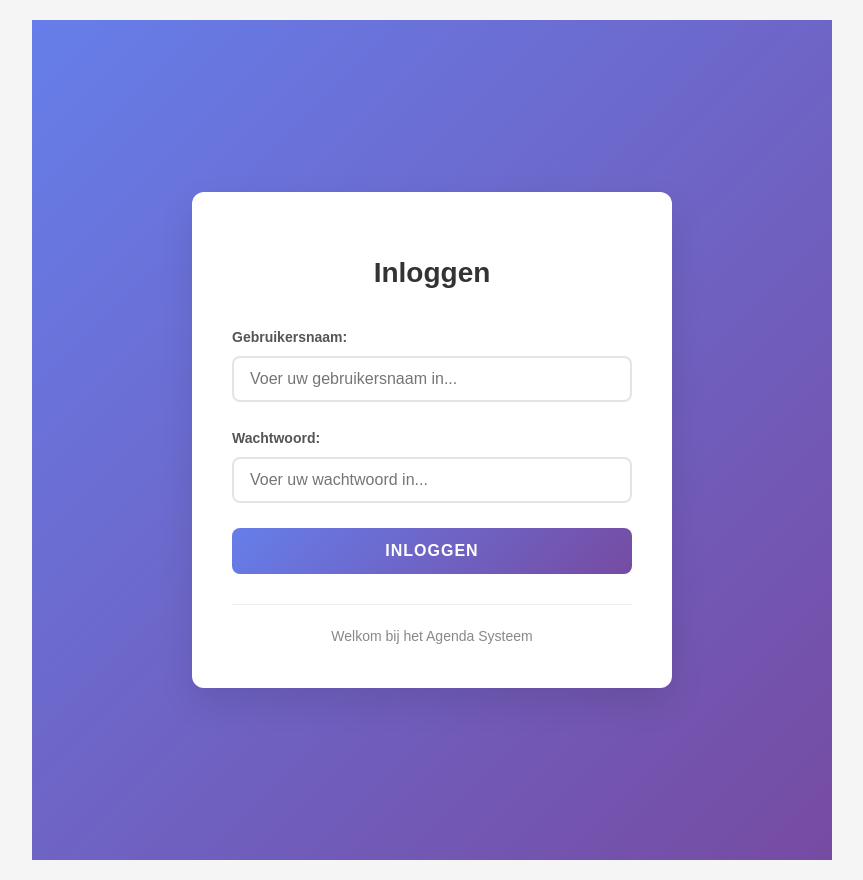
After one commit to JeaV2/program1, a PHP site: page /agenda_opdracht/php2/agenda_opdracht/login_view.php in a window 1280 px wide. The commit adds this page. Shown: the whole page, without its empty margins (208-1071 px from the left). Run offline with PHP 8.4, Linux system fonts and the light colour scheme.

Commit message:
Add login system and session checks to agenda app
Introduces a login system with index.php, login_view.php, and supporting CSS. Adds session_check.php and integrates session validation into agenda_bewerken.php, agenda_toevoegen.php, and agenda_verwijderen.php. Removes error reporting from agenda.php and agenda_verwijderen.php. Updates the SQLite database file.

```diff
--- a/php2/agenda_opdracht/agenda.php
+++ b/php2/agenda_opdracht/agenda.php
@@ -1,6 +1,5 @@
 <?php
-ini_set('display_errors', 1);
-error_reporting(E_ALL);
+
 require '../crud/config.php';
 require './helpers.php';
 
--- a/php2/agenda_opdracht/agenda_bewerken.php
+++ b/php2/agenda_opdracht/agenda_bewerken.php
@@ -1,4 +1,5 @@
 <?php
+require_once("session_check.php");
 
 $id = $_GET['id'] ?? null;
 if (empty($id)) {
--- a/php2/agenda_opdracht/agenda_toevoegen.php
+++ b/php2/agenda_opdracht/agenda_toevoegen.php
@@ -1,3 +1,5 @@
 <?php
+require_once("session_check.php");
+
 
 include_once 'agenda_toevoegen_view.php';
--- a/php2/agenda_opdracht/agenda_verwijderen.php
+++ b/php2/agenda_opdracht/agenda_verwijderen.php
@@ -1,8 +1,6 @@
 <?php
 
-
-ini_set('display_errors', 1);
-error_reporting(E_ALL);
+require_once("session_check.php");
 require '../crud/config.php';
 
 // Get the ID parameter from URL
--- /dev/null
+++ b/php2/agenda_opdracht/css/login.css
@@ -0,0 +1,139 @@
+.login-container {
+    min-height: 100vh;
+    display: flex;
+    align-items: center;
+    justify-content: center;
+    background: linear-gradient(135deg, #667eea 0%, #764ba2 100%);
+    padding: 20px;
+}
+
+.login-card {
+    background: white;
+    border-radius: 12px;
+    padding: 40px;
+    box-shadow: 0 15px 35px rgba(0, 0, 0, 0.1);
+    width: 100%;
+    max-width: 400px;
+    text-align: center;
+}
+
+.login-card h1 {
+    color: #333;
+    margin-bottom: 30px;
+    font-size: 28px;
+    font-weight: 600;
+    border-bottom: none;
+    padding-bottom: 0;
+}
+
+.login-form {
+    text-align: left;
+}
+
+.login-form .form-group {
+    margin-bottom: 25px;
+}
+
+.login-form label {
+    display: block;
+    font-weight: 600;
+    color: #555;
+    margin-bottom: 8px;
+    font-size: 14px;
+}
+
+.login-form input[type="text"],
+.login-form input[type="password"] {
+    width: 100%;
+    padding: 12px 16px;
+    border: 2px solid #e1e5e9;
+    border-radius: 8px;
+    font-size: 16px;
+    transition: all 0.3s ease;
+    box-sizing: border-box;
+}
+
+.login-form input[type="text"]:focus,
+.login-form input[type="password"]:focus {
+    outline: none;
+    border-color: #667eea;
+    box-shadow: 0 0 0 3px rgba(102, 126, 234, 0.1);
+    transform: translateY(-1px);
+}
+
+.btn-login {
+    width: 100%;
+    background: linear-gradient(135deg, #667eea 0%, #764ba2 100%);
+    color: white;
+    padding: 14px 20px;
+    border: none;
+    border-radius: 8px;
+    font-size: 16px;
+    font-weight: 600;
+    cursor: pointer;
+    transition: all 0.3s ease;
+    text-transform: uppercase;
+    letter-spacing: 1px;
+}
+
+.btn-login:hover {
+    transform: translateY(-2px);
+    box-shadow: 0 8px 25px rgba(102, 126, 234, 0.3);
+}
+
+.btn-login:active {
+    transform: translateY(0);
+}
+
+.error-message {
+    background: #fee;
+    color: #c33;
+    padding: 12px 16px;
+    border-radius: 6px;
+    margin-bottom: 20px;
+    border: 1px solid #fcc;
+    font-size: 14px;
+}
+
+.login-footer {
+    margin-top: 30px;
+    padding-top: 20px;
+    border-top: 1px solid #eee;
+}
+
+.login-footer p {
+    color: #888;
+    font-size: 14px;
+    margin: 0;
+}
+
+/* Responsive design */
+@media (max-width: 480px) {
+    .login-container {
+        padding: 10px;
+    }
+
+    .login-card {
+        padding: 30px 20px;
+    }
+
+    .login-card h1 {
+        font-size: 24px;
+    }
+}
+
+/* Animation for the card */
+.login-card {
+    animation: slideInUp 0.6s ease-out;
+}
+
+@keyframes slideInUp {
+    from {
+        opacity: 0;
+        transform: translateY(30px);
+    }
+    to {
+        opacity: 1;
+        transform: translateY(0);
+    }
+}
--- /dev/null
+++ b/php2/agenda_opdracht/login_view.php
@@ -0,0 +1,50 @@
+<?php
+session_start();
+$token = bin2hex(openssl_random_pseudo_bytes(32));
+$_SESSION['tokenSessie'] = $token;
+?>
+<!DOCTYPE html>
+<html lang="en">
+<head>
+    <meta charset="UTF-8">
+    <meta name="viewport" content="width=device-width, initial-scale=1.0">
+    <title>Inloggen - Agenda</title>
+    <link rel="stylesheet" href="./css/agenda.css">
+    <link rel="stylesheet" href="./css/login.css">
+</head>
+<body>
+    <div class="login-container">
+        <div class="login-card">
+            <h1>Inloggen</h1>
+
+            <?php if (isset($error_message) && $error_message !== ""): ?>
+                <div class="error-message">
+                    <?= $error_message ?>
+                </div>
+            <?php endif; ?>
+
+            <form action="index.php" method="post" class="login-form">
+                <div class="form-group">
+                    <label for="user_name">Gebruikersnaam:</label>
+                    <input type="text" id="user_name" name="user_name" placeholder="Voer uw gebruikersnaam in..." value="<?= htmlspecialchars($user_name ?? '') ?>" >
+                </div>
+
+                <div class="form-group">
+                    <label for="password">Wachtwoord:</label>
+                    <input type="password" id="password" name="password" placeholder="Voer uw wachtwoord in..." >
+                </div>
+
+                <input type="hidden" name="tokenVeld" value="<?= $token ?>">
+
+                <div class="form-actions">
+                    <input type="submit" value="Inloggen" class="btn-login">
+                </div>
+            </form>
+
+            <div class="login-footer">
+                <p>Welkom bij het Agenda Systeem</p>
+            </div>
+        </div>
+    </div>
+</body>
+</html>
--- /dev/null
+++ b/php2/agenda_opdracht/session_check.php
@@ -0,0 +1,6 @@
+<?php
+session_start();
+if (!isset($_SESSION['user_name'])){
+    header("Location: index.php");
+    exit;
+}
```
Also changed, not shown: php2/agenda_opdracht/index.php (added, +41 -0 lines), php2/agenda_opdracht/agenda_bewerken_verwerk.php (line endings or trailing spaces), php2/agenda_opdracht/agenda_bewerken_view.php (line endings or trailing spaces), php2/agenda_opdracht/agenda_detail.php (line endings or trailing spaces), php2/agenda_opdracht/agenda_details_view.php (line endings or trailing spaces), php2/agenda_opdracht/agenda_toevoegen_verwerk.php (line endings or trailing spaces), php2/agenda_opdracht/agenda_toevoegen_view.php (line endings or trailing spaces), php2/agenda_opdracht/agenda_verwijderen_verwerk.php (line endings or trailing spaces), php2/agenda_opdracht/agenda_verwijderen_view.php (line endings or trailing spaces), php2/agenda_opdracht/agenda_view.php (line endings or trailing spaces), php2/agenda_opdracht/css/agenda.css (line endings or trailing spaces), php2/agenda_opdracht/css/toevoegen.css (line endings or trailing spaces), php2/agenda_opdracht/helpers.php (line endings or trailing spaces).
